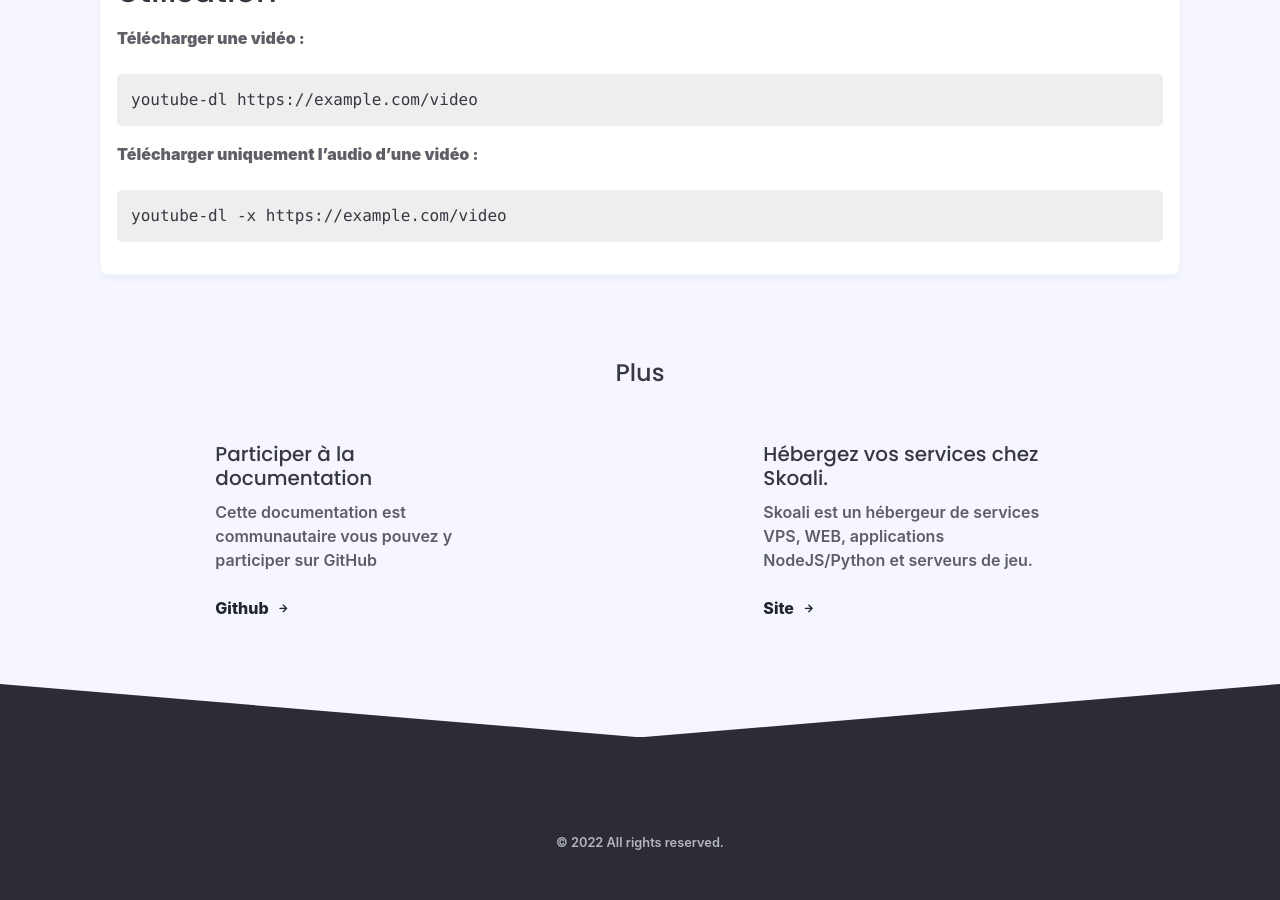
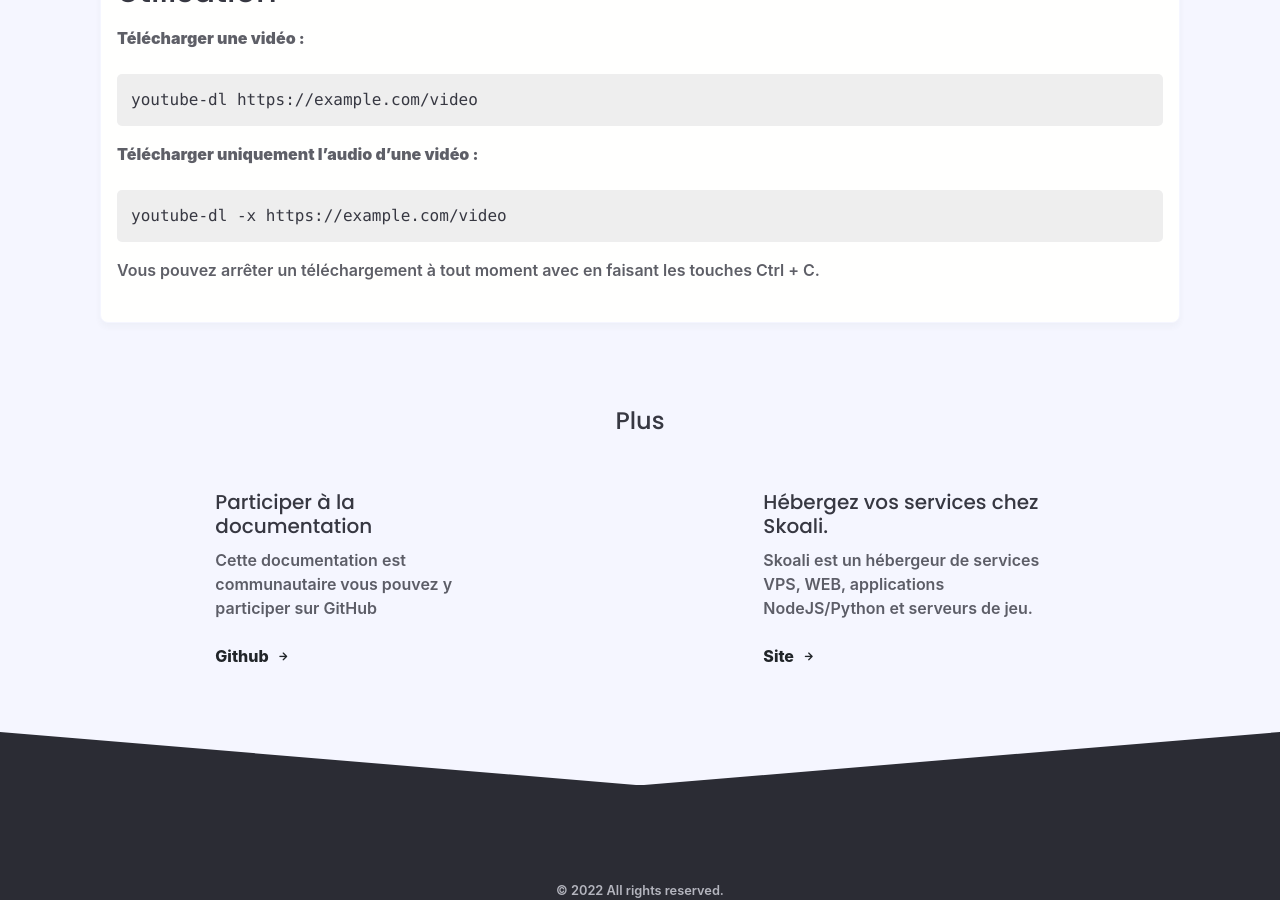
Before and after one commit to Skoali/doc, a Jekyll site: the page built from _posts/vps/2022-03-27-telecharger-une-video-youtube-avec-youtube-dl.md, in a window 1280 px wide and 900 px high, scrolled down 908 px. Built offline with Jekyll 4.4.1, drawn with Linux system fonts in a browser that asks for light colours; nearby versions of some CDN libraries; some web fonts are replaced.

Commit message:
Update 2022-03-27-telecharger-une-video-youtube-avec-youtube-dl.md

````diff
--- a/_posts/vps/2022-03-27-telecharger-une-video-youtube-avec-youtube-dl.md
+++ b/_posts/vps/2022-03-27-telecharger-une-video-youtube-avec-youtube-dl.md
@@ -44,3 +44,5 @@ youtube-dl https://example.com/video
 ```
 youtube-dl -x https://example.com/video
 ```
+
+Vous pouvez arrêter un téléchargement à tout moment avec en faisant les touches Ctrl + C.
````
